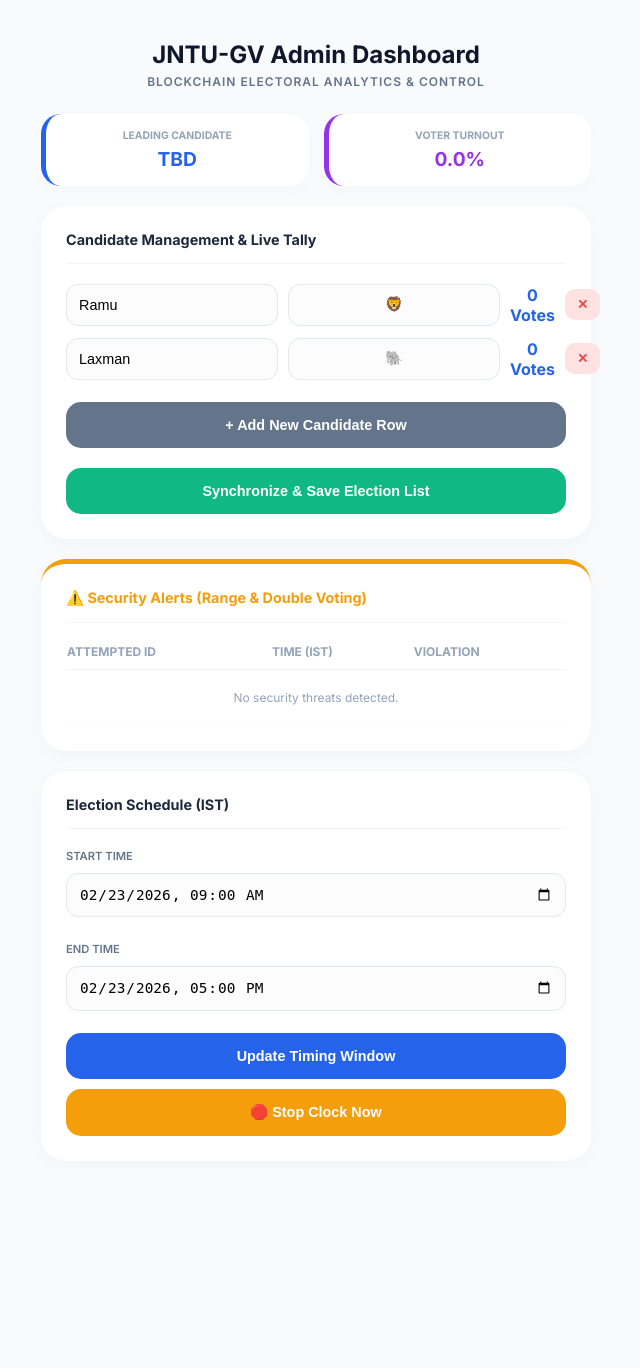
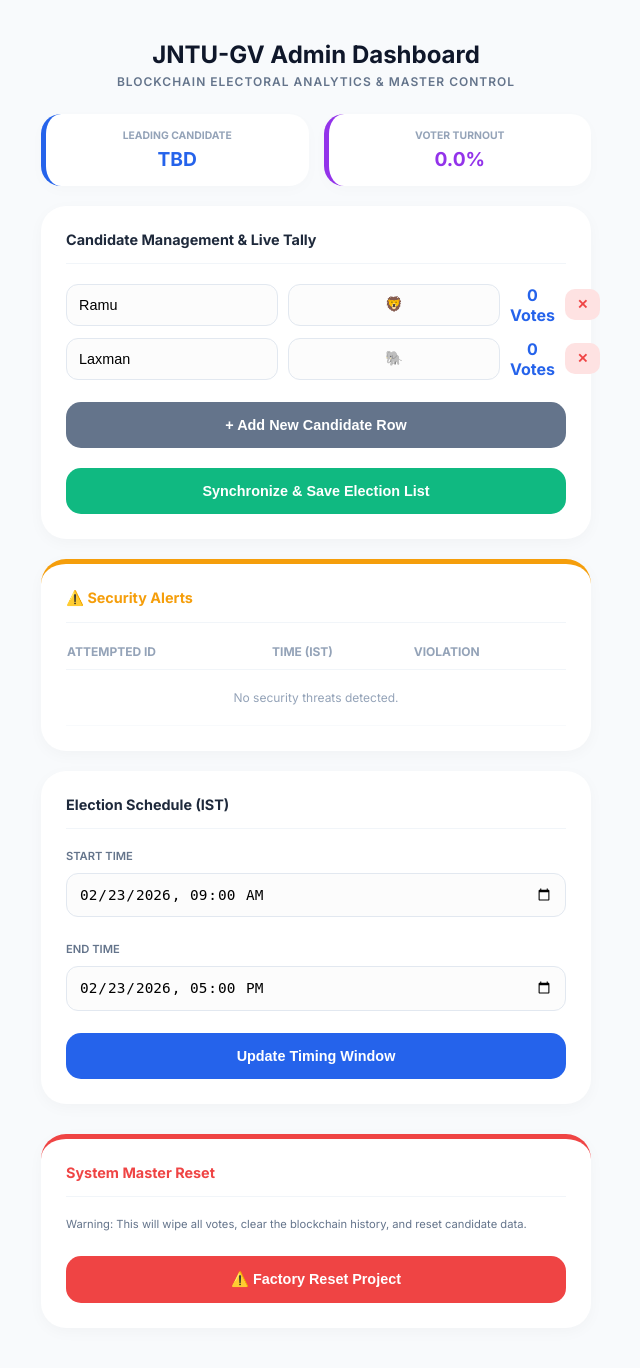
Before and after one commit to prudhvi16131/jntugv-voting-system, a Flask app: page /admin-results/JNTUGV_SECRET in a window 1280 px wide. Shown: the whole page, without its empty margins (324-964 px from the left). Before the commit the page ends 1136 px from the top, so only its background shows below. Run offline with Flask 3, Linux system fonts and the light colour scheme.

Commit message:
Added Master Reset functionality to Admin Dashboard

```diff
--- a/app.py
+++ b/app.py
@@ -6,13 +6,13 @@ import pytz
 from flask import Flask, render_template, request, jsonify
 
 app = Flask(__name__)
-app.secret_key = "JNTUGV_BLOCKCHAIN_2026_FINAL"
+app.secret_key = "JNTUGV_BLOCKCHAIN_2026_MASTER"
 
 # --- CONFIGURATION ---
 IST = pytz.timezone('Asia/Kolkata')
 ADMIN_SECRET = "JNTUGV_SECRET"
 
-# Dynamic Election Data (Editable via Admin Dashboard)
+# Dynamic Election Data
 ELECTION_SETTINGS = {
     "candidates": [
         {"name": "Ramu", "symbol": "🦁"},
@@ -62,6 +62,7 @@ class Blockchain:
                     count += 1
         return count
 
+# Initialize Global Blockchain
 blockchain = Blockchain()
 
 # --- ROUTES ---
@@ -73,9 +74,10 @@ def index():
 
 @app.route('/cast_vote', methods=['POST'])
 def cast_vote():
-    student_id = request.form.get('student_id').upper().strip()
+    student_id = request.form.get('student_id', '').upper().strip()
     candidate = request.form.get('candidate')
 
+    # 1. Range Validation
     try:
         suffix = int(student_id[-4:])
         is_valid_prefix = student_id.startswith(ELECTION_SETTINGS["authorized_prefix"])
@@ -83,19 +85,21 @@ def cast_vote():
 
         if not (is_valid_prefix and is_in_range):
             blockchain.security_logs.append({
-                "id": student_id, "time": datetime.now(IST).strftime("%H:%M"), "reason": "Out of Range"
+                "id": student_id, "time": datetime.now(IST).strftime("%H:%M:%S"), "reason": "Out of Range"
             })
-            return "<h1>Access Denied</h1><p>ID outside voting range.</p>"
+            return "<h1>Access Denied</h1><p>ID outside voting range.</p><a href='/'>Back</a>"
     except:
-        return "<h1>Invalid ID</h1>"
+        return "<h1>Invalid ID</h1><p>Please enter a valid Roll Number.</p><a href='/'>Back</a>"
 
+    # 2. Double Voting Check
     nullifier = hashlib.sha256(student_id.encode()).hexdigest()
     if nullifier in blockchain.nullifiers:
         blockchain.security_logs.append({
-            "id": student_id, "time": datetime.now(IST).strftime("%H:%M"), "reason": "Double Vote"
+            "id": student_id, "time": datetime.now(IST).strftime("%H:%M:%S"), "reason": "Double Vote"
         })
-        return "<h1>Already Voted</h1>"
+        return "<h1>Vote Already Cast</h1><p>This ID has already participated.</p><a href='/'>Back</a>"
 
+    # 3. Add Vote to Blockchain
     blockchain.nullifiers.add(nullifier)
     vote_data = {
         'candidate': candidate,
@@ -104,7 +108,7 @@ def cast_vote():
     blockchain.pending_votes.append(vote_data)
     blockchain.create_block(proof=123, previous_hash=blockchain.hash(blockchain.get_last_block()))
 
-    return f"<h1>Vote Success!</h1><p>Receipt ID: {vote_data['receipt']}</p><a href='/'>Back</a>"
+    return f"<h1>Vote Success!</h1><p>Receipt ID: {vote_data['receipt']}</p><a href='/'>Back to Home</a>"
 
 @app.route(f'/admin-results/{ADMIN_SECRET}')
 def admin_results():
@@ -121,6 +125,8 @@ def admin_results():
                            logs=blockchain.security_logs,
                            current_time=datetime.now(IST).strftime("%d/%m/%Y, %H:%M"))
 
+# --- ADMIN API ENDPOINTS ---
+
 @app.route('/update_settings', methods=['POST'])
 def update_settings():
     data = request.json
@@ -130,9 +136,17 @@ def update_settings():
         ELECTION_SETTINGS["start_time"] = data['start']
     if 'end' in data:
         ELECTION_SETTINGS["end_time"] = data['end']
-    return jsonify({"status": "success", "message": "Settings Synced!"})
+    return jsonify({"status": "success"})
 
-# --- RENDER DEPLOYMENT CONFIG ---
+@app.route('/reset_election', methods=['POST'])
+def reset_election():
+    global blockchain
+    # Fully Clear Blockchain and Security Logs
+    blockchain = Blockchain()
+    # Reset default candidates to prevent empty page
+    ELECTION_SETTINGS["candidates"] = [{"name": "Candidate 1", "symbol": "🗳️"}]
+    return jsonify({"status": "success", "message": "System Fully Reset"})
+
+# --- DEPLOYMENT CONFIG ---
 if __name__ == '__main__':
-    # host='0.0.0.0' is required for Render to connect
     app.run(host='0.0.0.0', port=10000)
--- a/templates/results.html
+++ b/templates/results.html
@@ -3,7 +3,7 @@
 <head>
     <meta charset="UTF-8">
     <meta name="viewport" content="width=device-width, initial-scale=1.0">
-    <title>JNTU-GV | Secure Admin Dashboard</title>
+    <title>JNTU-GV | Admin Control Center</title>
     <link href="https://fonts.googleapis.com/css2?family=Inter:wght@400;600;700&display=swap" rel="stylesheet">
     <style>
         :root {
@@ -40,6 +40,7 @@
         .btn-green { background: var(--green); }
         .btn-blue { background: var(--primary); }
         .btn-orange { background: var(--orange); }
+        .btn-danger { background: var(--danger); }
 
         .delete-btn { background: #fee2e2; color: var(--danger); border: none; padding: 8px 12px; border-radius: 10px; cursor: pointer; font-weight: bold; }
 
@@ -54,7 +55,7 @@
 
 <div class="container">
     <h2>JNTU-GV Admin Dashboard</h2>
-    <div class="subtitle">Blockchain Electoral Analytics & Control</div>
+    <div class="subtitle">Blockchain Electoral Analytics & Master Control</div>
 
     <div class="stats-grid">
         <div class="stat-mini">
@@ -84,7 +85,7 @@
     </div>
 
     <div class="card" style="border-top: 5px solid var(--orange);">
-        <div class="section-title" style="color: var(--orange);">⚠️ Security Alerts (Range & Double Voting)</div>
+        <div class="section-title" style="color: var(--orange);">⚠️ Security Alerts</div>
         <table class="alert-table">
             <thead>
                 <tr><th>ATTEMPTED ID</th><th>TIME (IST)</th><th>VIOLATION</th></tr>
@@ -114,7 +115,12 @@
             <input type="datetime-local" id="end_time" value="{{ settings.end_time }}">
         </div>
         <button class="btn btn-blue" onclick="saveSchedule()">Update Timing Window</button>
-        <button class="btn btn-orange" onclick="alert('Election has been manually finalized.')">🛑 Stop Clock Now</button>
+    </div>
+
+    <div class="card" style="border-top: 5px solid var(--danger); margin-top: 30px;">
+        <div class="section-title" style="color: var(--danger);">System Master Reset</div>
+        <p style="font-size: 0.7rem; color: #64748b; margin-bottom: 15px;">Warning: This will wipe all votes, clear the blockchain history, and reset candidate data.</p>
+        <button class="btn btn-danger" onclick="masterReset()">⚠️ Factory Reset Project</button>
     </div>
 </div>
 
@@ -153,7 +159,18 @@
             method: 'POST',
             headers: {'Content-Type': 'application/json'},
             body: JSON.stringify({ start: start, end: end })
-        }).then(res => res.json()).then(data => alert("Election Schedule Updated!"));
+        }).then(res => res.json()).then(data => alert("Schedule Updated!"));
+    }
+
+    function masterReset() {
+        if (confirm("CRITICAL WARNING: This will permanently delete ALL election data and reset the blockchain. Proceed?")) {
+            fetch('/reset_election', { method: 'POST' })
+            .then(res => res.json())
+            .then(data => {
+                alert(data.message);
+                window.location.reload();
+            });
+        }
     }
 </script>
 
```
